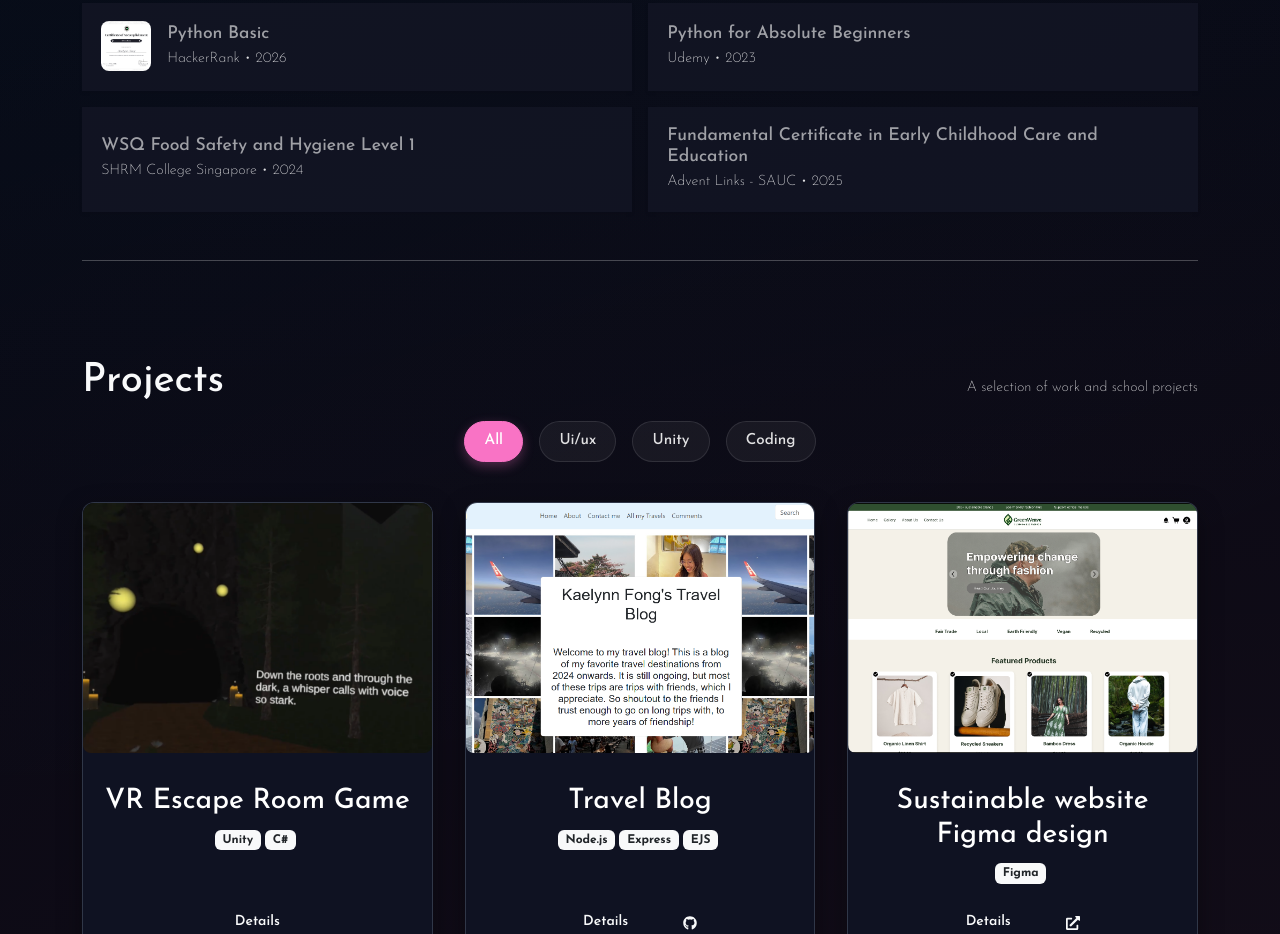
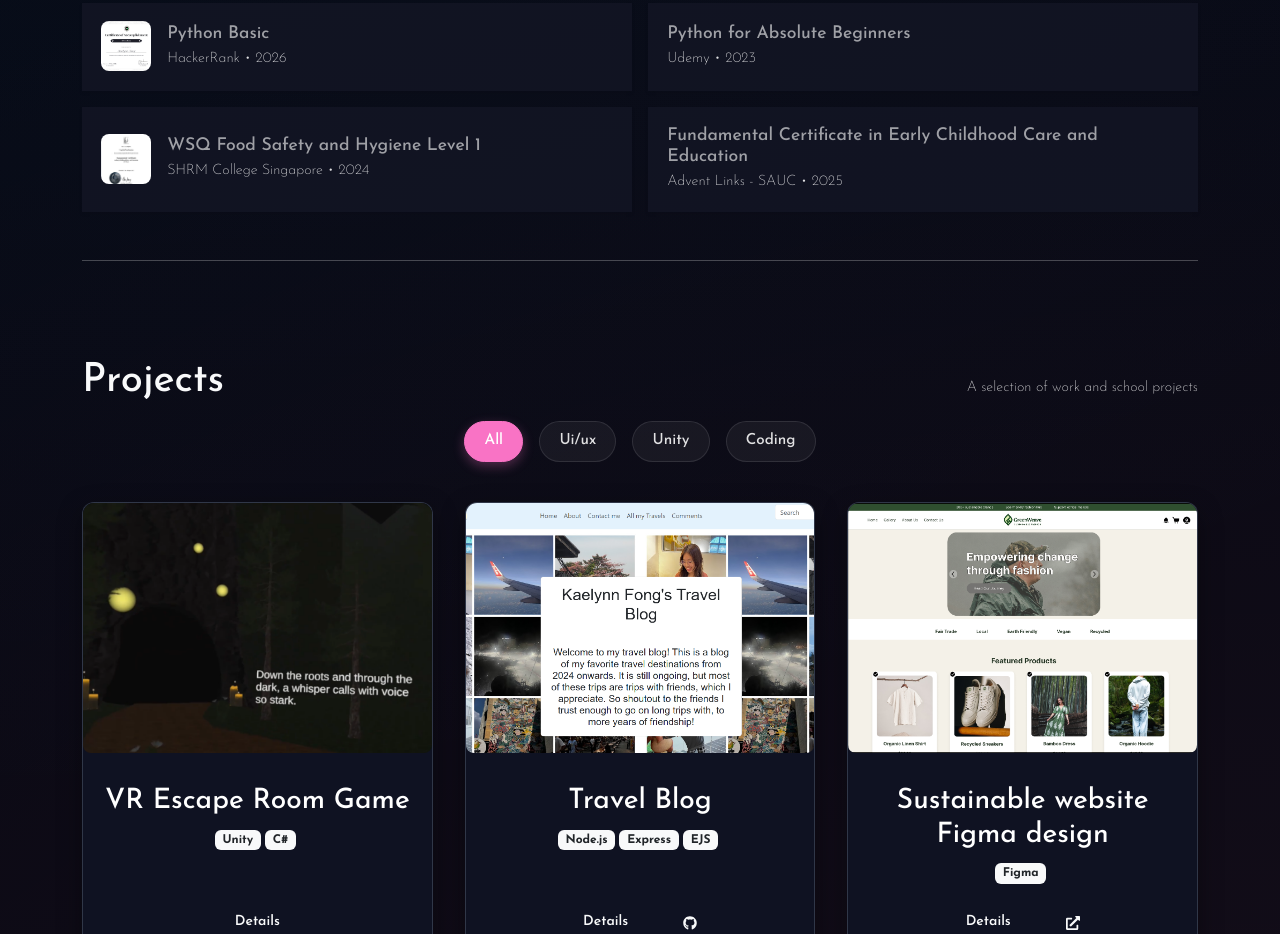
Before and after one commit to 24041225-kae/next-portfolio, a Next.js app: page / in a window 1280 px wide. Shown: the part 2300-3234 px from the top of the page. Built offline with nearby package versions, Linux system fonts and the light colour scheme; a web font is replaced by a local one.

Commit message:
ec photo

```diff
--- a/data/index.js
+++ b/data/index.js
@@ -286,7 +286,7 @@ export const certifications = [
     { name: 'CSS Basic', issuer: 'HackerRank', year: '2026', image: '/images/css_basic certificate.png' },
     { name: 'Python Basic', issuer: 'HackerRank', year: '2026', image: '/images/python_basic certificate.png' },
     { name: 'Python for Absolute Beginners', issuer: 'Udemy', year: '2023', image: '' },
-    { name: 'WSQ Food Safety and Hygiene Level 1', issuer: 'SHRM College Singapore', year: '2024', image: '' },
+    { name: 'WSQ Food Safety and Hygiene Level 1', issuer: 'SHRM College Singapore', year: '2024', image: '/images/ec_cert.jpg' },
     { name: 'Fundamental Certificate in Early Childhood Care and Education', issuer: 'Advent Links - SAUC', year: '2025', image: '' },
 ];
 
```
Also changed, not shown: public/images/ec_cert.jpg (added).
